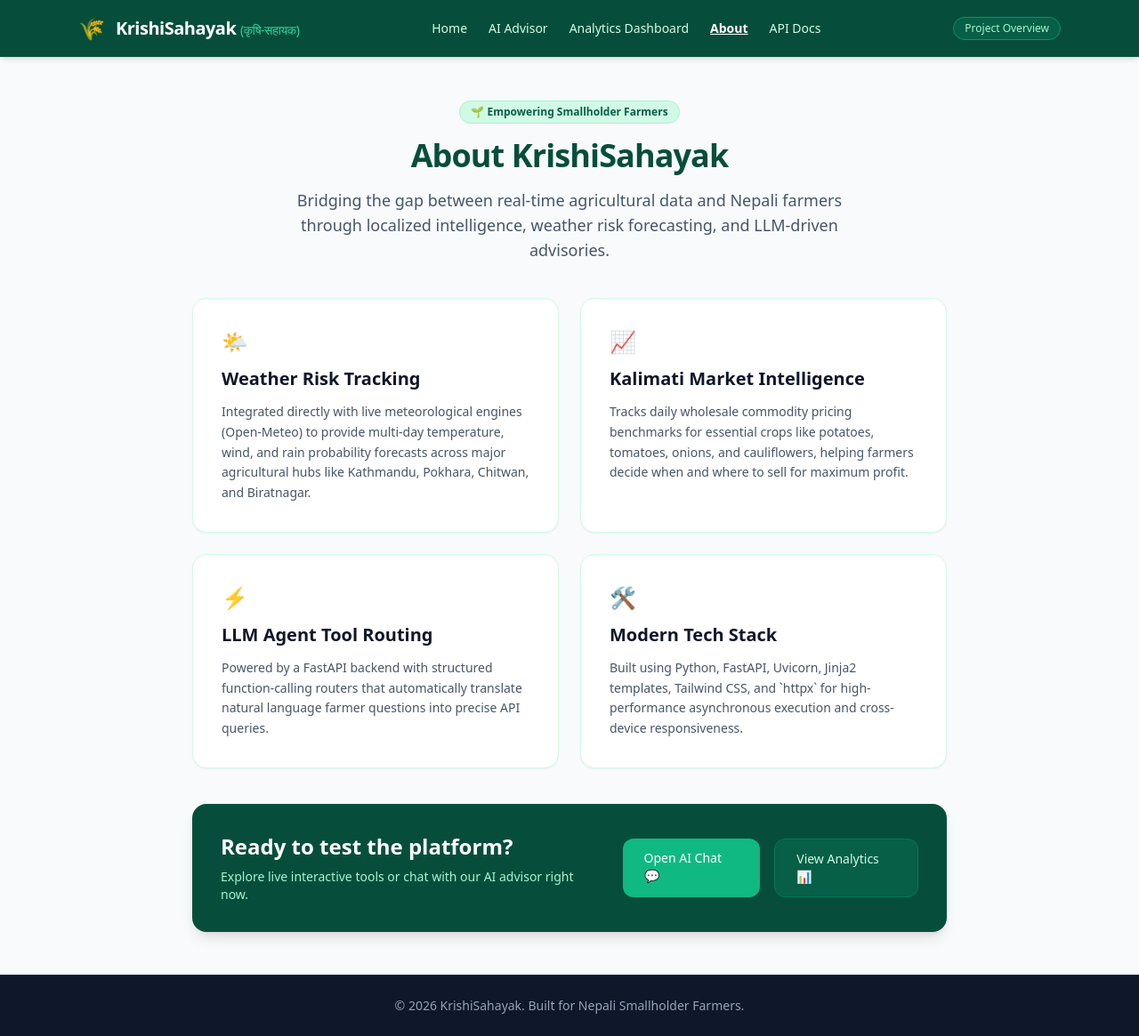
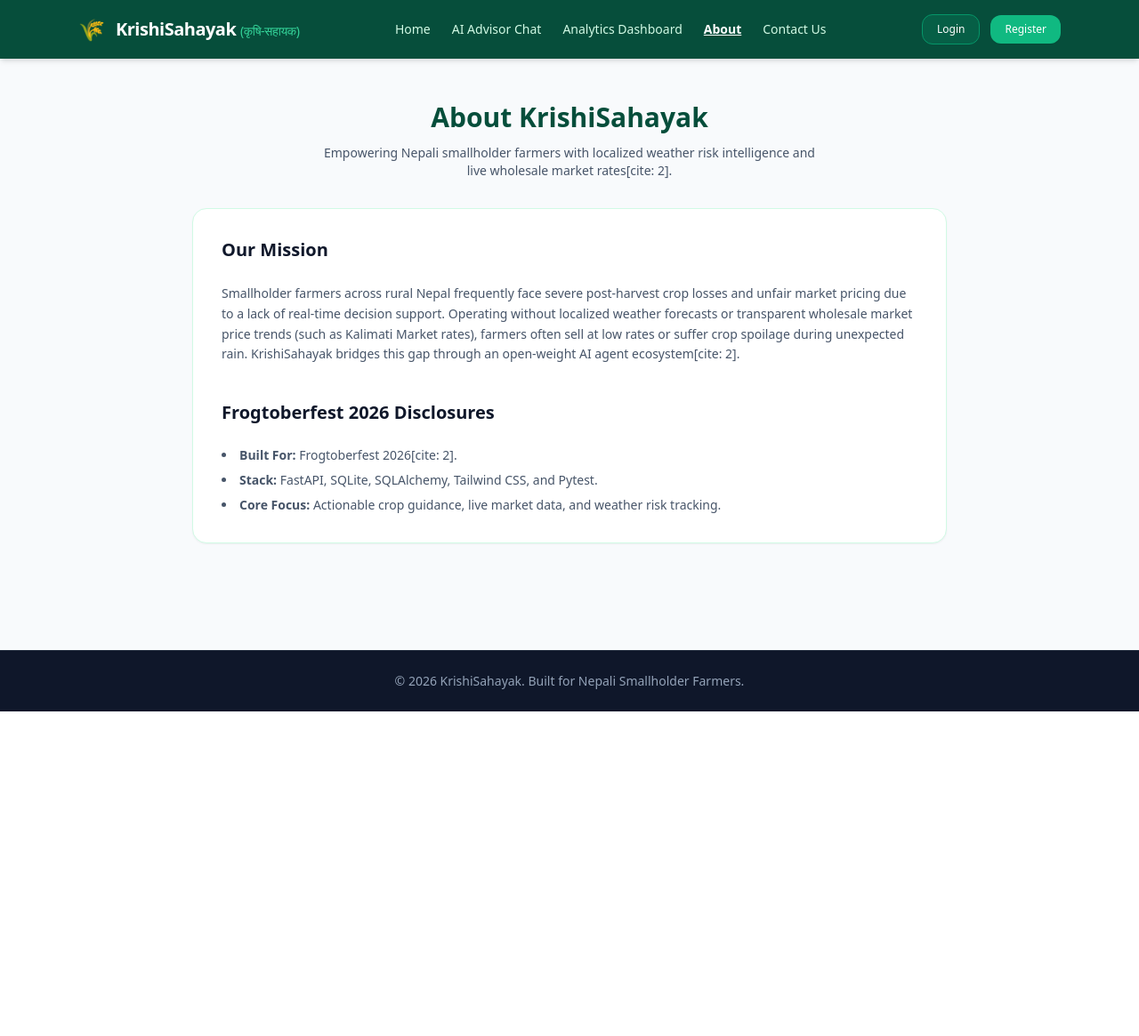
Before and after one commit to Nirvik-49/krishi-sahayak, a FastAPI app: page /about in a window 1280 px wide. Shown: the whole page at 89% size. After the commit the page ends 800 px from the top, so only its background shows below. Run offline with FastAPI, Linux system fonts and the light colour scheme; parts of the project's set-up code (start-up, migrations or seed data) failed here and were passed over; some libraries are stand-ins or nearby versions.

Commit message:
feat: add SQLite database, authentication service, and new login, register, about, and contact pages

```diff
--- /dev/null
+++ b/app/core/database.py
@@ -0,0 +1,31 @@
+import os
+from sqlalchemy import create_engine, Column, Integer, String, DateTime
+from sqlalchemy.orm import declarative_base, sessionmaker
+from datetime import datetime
+
+DATABASE_URL = "sqlite:///./krishi_sahayak.db"
+
+engine = create_engine(DATABASE_URL, connect_args={"check_same_thread": False})
+SessionLocal = sessionmaker(autocommit=False, autoflush=False, bind=engine)
+Base = declarative_base()
+
+
+class User(Base):
+    __tablename__ = "users"
+
+    id = Column(Integer, primary_key=True, index=True)
+    full_name = Column(String, nullable=False)
+    email = Column(String, unique=True, index=True, nullable=False)
+    hashed_password = Column(String, nullable=False)
+    created_at = Column(DateTime, default=datetime.utcnow)
+
+
+Base.metadata.create_all(bind=engine)
+
+
+def get_db():
+    db = SessionLocal()
+    try:
+        yield db
+    finally:
+        db.close()
--- a/app/templates/about.html
+++ b/app/templates/about.html
@@ -4,7 +4,7 @@
 <head>
     <meta charset="UTF-8">
     <meta name="viewport" content="width=device-width, initial-scale=1.0">
-    <title>{{ title }} - About KrishiSahayak</title>
+    <title>About - KrishiSahayak</title>
     <script src="https://cdn.tailwindcss.com"></script>
 </head>
 
@@ -20,85 +20,45 @@
             </div>
             <nav class="hidden md:flex space-x-6 text-sm font-medium text-emerald-100">
                 <a href="/" class="hover:text-white transition">Home</a>
-                <a href="/chat" class="hover:text-white transition">AI Advisor</a>
+                <a href="/chat" class="hover:text-white transition">AI Advisor Chat</a>
                 <a href="/dashboard" class="hover:text-white transition">Analytics Dashboard</a>
                 <a href="/about" class="text-white font-semibold underline">About</a>
-                <a href="/docs" target="_blank" class="hover:text-white transition">API Docs</a>
+                <a href="/contact" class="hover:text-white transition">Contact Us</a>
             </nav>
-            <span
-                class="text-xs bg-emerald-800 text-emerald-200 px-3 py-1 rounded-full border border-emerald-600">Project
-                Overview</span>
+            <div class="flex items-center space-x-3">
+                <a href="/login"
+                    class="text-xs bg-emerald-800 hover:bg-emerald-700 text-white px-4 py-2 rounded-xl transition border border-emerald-600 font-medium">Login</a>
+                <a href="/register"
+                    class="text-xs bg-emerald-500 hover:bg-emerald-600 text-white px-4 py-2 rounded-xl transition font-medium shadow-sm">Register</a>
+            </div>
         </div>
     </header>
 
     <!-- Main Content -->
-    <main class="max-w-4xl w-full mx-auto px-6 py-12 space-y-10 flex-1">
-        <div class="space-y-4 text-center">
-            <span
-                class="inline-block bg-emerald-100 text-emerald-800 text-xs font-semibold px-3 py-1 rounded-full border border-emerald-200">
-                🌱 Empowering Smallholder Farmers
-            </span>
-            <h1 class="text-4xl font-extrabold text-emerald-900 tracking-tight">About KrishiSahayak</h1>
-            <p class="text-slate-600 text-lg max-w-2xl mx-auto">
-                Bridging the gap between real-time agricultural data and Nepali farmers through localized intelligence,
-                weather risk forecasting, and LLM-driven advisories.
-            </p>
+    <main class="max-w-4xl w-full mx-auto px-6 py-12 space-y-8 flex-1">
+        <div class="text-center space-y-3">
+            <h1 class="text-3xl font-extrabold text-emerald-900">About KrishiSahayak</h1>
+            <p class="text-slate-600 text-sm max-w-xl mx-auto">Empowering Nepali smallholder farmers with localized
+                weather risk intelligence and live wholesale market rates[cite: 2].</p>
         </div>
 
-        <div class="grid md:grid-cols-2 gap-6">
-            <div class="bg-white p-8 rounded-2xl shadow-sm border border-emerald-100 space-y-3">
-                <div class="text-2xl">🌤️</div>
-                <h3 class="text-xl font-bold text-slate-900">Weather Risk Tracking</h3>
-                <p class="text-slate-600 text-sm leading-relaxed">
-                    Integrated directly with live meteorological engines (Open-Meteo) to provide multi-day temperature,
-                    wind, and rain probability forecasts across major agricultural hubs like Kathmandu, Pokhara,
-                    Chitwan, and Biratnagar.
-                </p>
-            </div>
-            <div class="bg-white p-8 rounded-2xl shadow-sm border border-emerald-100 space-y-3">
-                <div class="text-2xl">📈</div>
-                <h3 class="text-xl font-bold text-slate-900">Kalimati Market Intelligence</h3>
-                <p class="text-slate-600 text-sm leading-relaxed">
-                    Tracks daily wholesale commodity pricing benchmarks for essential crops like potatoes, tomatoes,
-                    onions, and cauliflowers, helping farmers decide when and where to sell for maximum profit.
-                </p>
-            </div>
-            <div class="bg-white p-8 rounded-2xl shadow-sm border border-emerald-100 space-y-3">
-                <div class="text-2xl">⚡</div>
-                <h3 class="text-xl font-bold text-slate-900">LLM Agent Tool Routing</h3>
-                <p class="text-slate-600 text-sm leading-relaxed">
-                    Powered by a FastAPI backend with structured function-calling routers that automatically translate
-                    natural language farmer questions into precise API queries.
-                </p>
-            </div>
-            <div class="bg-white p-8 rounded-2xl shadow-sm border border-emerald-100 space-y-3">
-                <div class="text-2xl">🛠️</div>
-                <h3 class="text-xl font-bold text-slate-900">Modern Tech Stack</h3>
-                <p class="text-slate-600 text-sm leading-relaxed">
-                    Built using Python, FastAPI, Uvicorn, Jinja2 templates, Tailwind CSS, and `httpx` for
-                    high-performance asynchronous execution and cross-device responsiveness.
-                </p>
-            </div>
-        </div>
+        <div class="bg-white p-8 rounded-2xl shadow-sm border border-emerald-100 space-y-6">
+            <h2 class="text-xl font-bold text-slate-900">Our Mission</h2>
+            <p class="text-slate-600 text-sm leading-relaxed">
+                Smallholder farmers across rural Nepal frequently face severe post-harvest crop losses and unfair market
+                pricing due to a lack of real-time decision support. Operating without localized weather forecasts or
+                transparent wholesale market price trends (such as Kalimati Market rates), farmers often sell at low
+                rates or suffer crop spoilage during unexpected rain. KrishiSahayak bridges this gap through an
+                open-weight AI agent ecosystem[cite: 2].
+            </p>
 
-        <!-- Call to Action Banner -->
-        <div
-            class="bg-emerald-900 text-white p-8 rounded-2xl shadow-lg flex flex-col md:flex-row justify-between items-center gap-6">
-            <div class="space-y-2 text-center md:text-left">
-                <h2 class="text-2xl font-bold">Ready to test the platform?</h2>
-                <p class="text-emerald-200 text-sm">Explore live interactive tools or chat with our AI advisor right
-                    now.</p>
-            </div>
-            <div class="flex gap-4">
-                <a href="/chat"
-                    class="bg-emerald-500 hover:bg-emerald-600 text-white px-6 py-3 rounded-xl font-medium text-sm transition shadow-sm">
-                    Open AI Chat 💬
-                </a>
-                <a href="/dashboard"
-                    class="bg-emerald-800 hover:bg-emerald-700 text-emerald-100 px-6 py-3 rounded-xl font-medium text-sm transition border border-emerald-700">
-                    View Analytics 📊
-                </a>
-            </div>
+            <h2 class="text-xl font-bold text-slate-900 pt-4">Frogtoberfest 2026 Disclosures</h2>
+            <ul class="list-disc list-inside space-y-2 text-sm text-slate-600">
+                <li><strong>Built For:</strong> Frogtoberfest 2026[cite: 2].</li>
+                <li><strong>Stack:</strong> FastAPI, SQLite, SQLAlchemy, Tailwind CSS, and Pytest.</li>
+                <li><strong>Core Focus:</strong> Actionable crop guidance, live market data, and weather risk tracking.
+                </li>
+            </ul>
         </div>
     </main>
 
```
